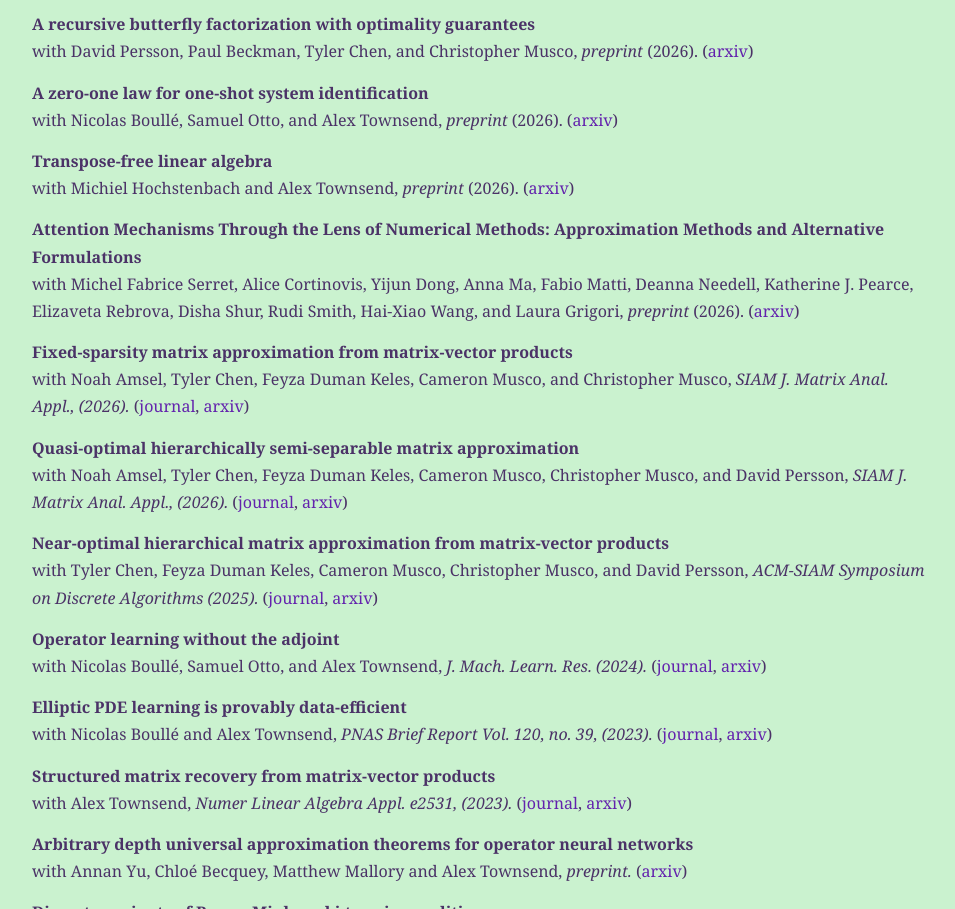
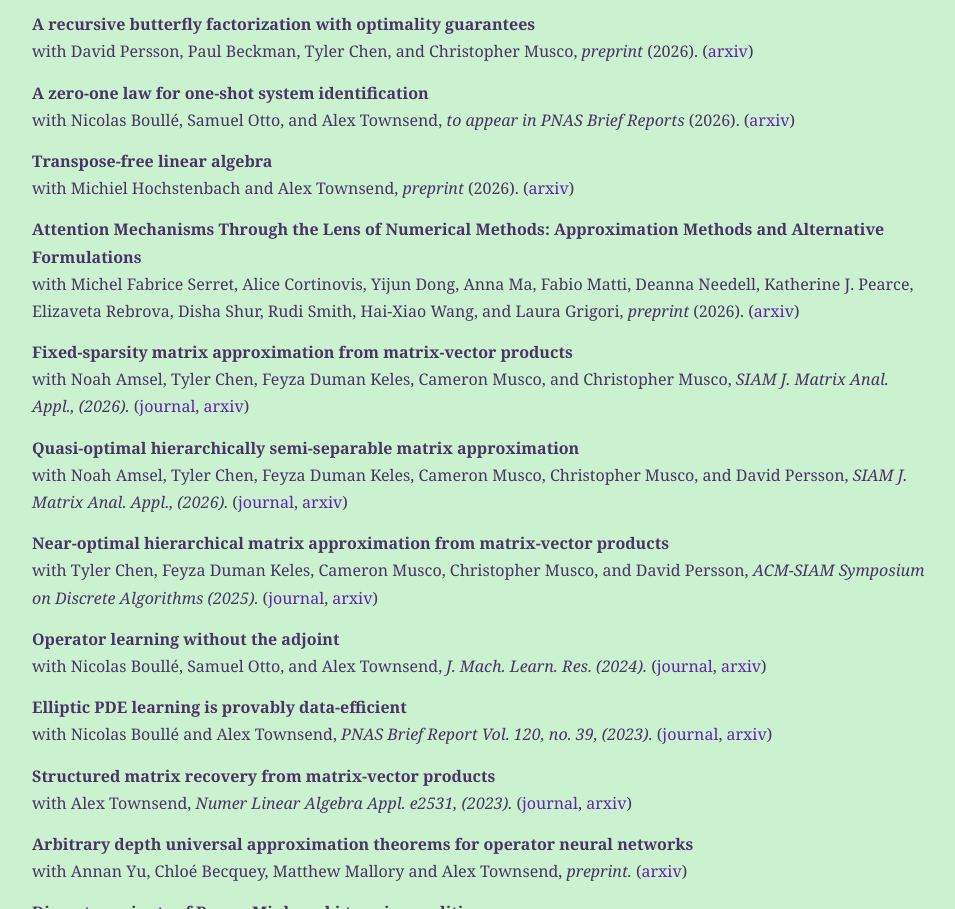
Before and after one commit to dihalikias/dihalikias.github.io, a plain HTML site: page index.html in a window 1280 px wide. Shown: the part 1133-2042 px from the top of the page, without its empty margins (162-1117 px from the left). Drawn offline with Linux system fonts and the light colour scheme.

Commit message:
Update index.html

```diff
--- a/index.html
+++ b/index.html
@@ -167,7 +167,7 @@ with David Persson, Paul Beckman, Tyler Chen, and Christopher Musco, <i>preprint
     (<a href="https://arxiv.org/abs/2607.29361">arxiv</a>)</li>
 
   <li><b>A zero-one law for one-shot system identification</b><br>
-with Nicolas Boullé, Samuel Otto, and Alex Townsend, <i>preprint</i> (2026).
+with Nicolas Boullé, Samuel Otto, and Alex Townsend, <i>to appear in PNAS Brief Reports</i> (2026).
     (<a href="https://arxiv.org/abs/2607.15832">arxiv</a>)</li>
 
  <li><b>Transpose-free linear algebra</b><br>
```
